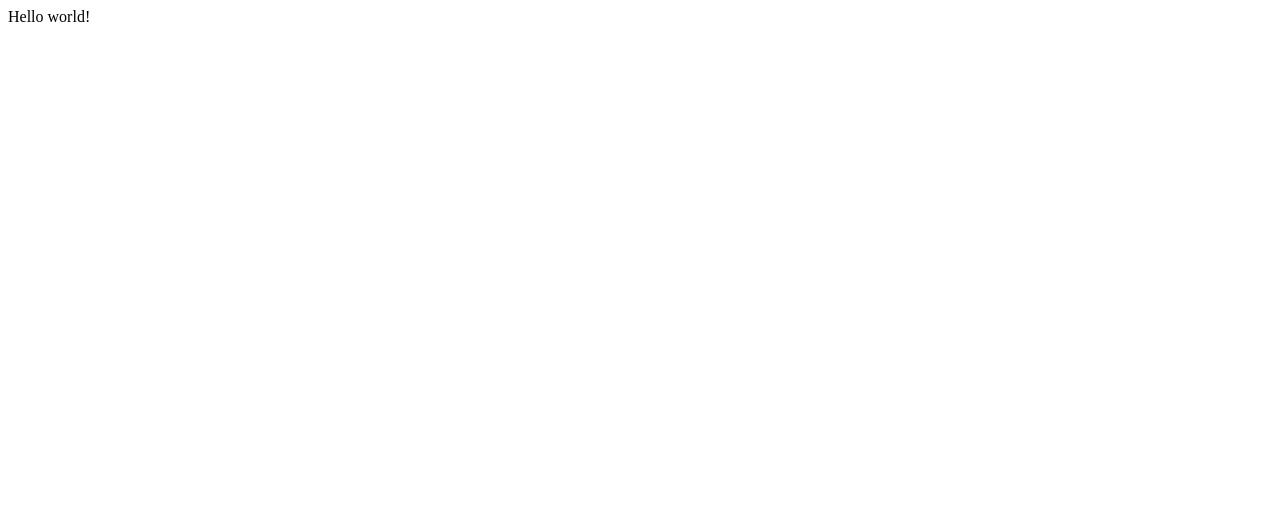
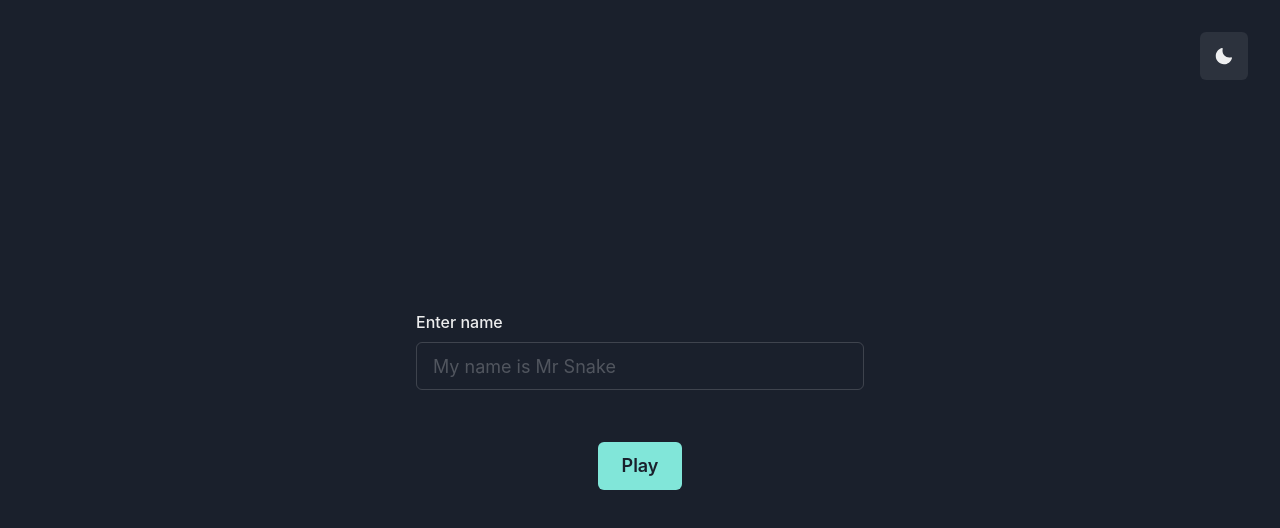
Before and after one commit to m-rejdych/multi-snake, a React app in the folder client/: page / in a window 1280 px wide. Shown: the top 528 px of the page. Built offline with nearby package versions, Linux system fonts and the light colour scheme.

Commit message:
Added Inital screen and Game selector screen.

```diff
--- a/client/src/App.jsx
+++ b/client/src/App.jsx
@@ -1,7 +1,21 @@
 import React from 'react';
+import { Route, Switch, Redirect } from 'react-router-dom';
+
+import ROUTES from './shared/constants/routes';
+import InitialScreen from './screens/InitialScreen';
+import GameSelectorScreen from './screens/GameSelectorScreen';
+import AppContainer from './shared/components/AppContainer';
 
 const App = () => {
-  return <div>Hello world!</div>
-}
+  const routes = (
+    <Switch>
+      <Route path={ROUTES.SELECT_GAME} component={GameSelectorScreen} />
+      <Route exact path={ROUTES.ROOT} component={InitialScreen} />
+      <Redirect to="/" />
+    </Switch>
+  );
+
+  return <AppContainer>{routes}</AppContainer>;
+};
 
 export default App;
--- a/client/src/index.js
+++ b/client/src/index.js
@@ -1,6 +1,17 @@
 import ReactDOM from 'react-dom';
 import React from 'react';
+import { BrowserRouter } from 'react-router-dom';
+import { ChakraProvider } from '@chakra-ui/react';
 
 import App from './App';
+import theme from './theme';
 
-ReactDOM.render(<App />, document.getElementById('root'));
+const Root = () => (
+  <BrowserRouter>
+    <ChakraProvider theme={theme}>
+      <App />
+    </ChakraProvider>
+  </BrowserRouter>
+);
+
+ReactDOM.render(<Root />, document.getElementById('root'));
--- /dev/null
+++ b/client/src/screens/GameSelectorScreen/GameSelectorScreen.jsx
@@ -0,0 +1,23 @@
+import React from 'react';
+
+import { Heading, Container, HStack, Button } from '@chakra-ui/react';
+
+const GameSelectorScreen = () => {
+  return (
+    <Container
+      height="100vh"
+      display="flex"
+      justifyContent="center"
+      alignItems="center"
+      flexDir="column"
+    >
+      <Heading mb={6}>Multi Snake 🐍</Heading>
+      <HStack spacing={6}>
+        <Button colorScheme="teal">Create new game</Button>
+        <Button colorScheme="purple">Join the game</Button>
+      </HStack>
+    </Container>
+  );
+};
+
+export default GameSelectorScreen;
--- /dev/null
+++ b/client/src/screens/GameSelectorScreen/index.js
@@ -0,0 +1 @@
+export { default } from './GameSelectorScreen';
--- /dev/null
+++ b/client/src/screens/InitialScreen/InitialScreen.jsx
@@ -0,0 +1,40 @@
+import React, { useState } from 'react';
+import { useHistory } from 'react-router-dom';
+import { Input, VStack, FormControl, FormLabel, FormHelperText, Button } from '@chakra-ui/react';
+
+import ROUTES from '../../shared/constants/routes';
+
+const InitialScreen = () => {
+  const [value, setValue] = useState('');
+  const [error, setError] = useState(false);
+  const history = useHistory();
+
+  const handleChange = (e) => {
+    setValue(e.target.value);
+  };
+
+  const handleClick = () => {
+    if (!value.trim().length) {
+      setError(true);
+    } else {
+      history.push(ROUTES.SELECT_GAME);
+    }
+  };
+
+  return (
+    <VStack spacing={5}>
+      <FormControl minW="md" minH="28">
+        <FormLabel>Enter name</FormLabel>
+        <Input placeholder="My name is Mr Snake" size="lg" value={value} onChange={handleChange} />
+        {error && (
+          <FormHelperText color="red.400">Don't be so shy! Enter your snake's name!</FormHelperText>
+        )}
+      </FormControl>
+      <Button size="lg" colorScheme="teal" onClick={handleClick}>
+        Play
+      </Button>
+    </VStack>
+  );
+};
+
+export default InitialScreen;
--- /dev/null
+++ b/client/src/screens/InitialScreen/index.js
@@ -0,0 +1 @@
+export { default } from './InitialScreen';
--- /dev/null
+++ b/client/src/shared/components/AppContainer.jsx
@@ -0,0 +1,30 @@
+import React from 'react';
+import { Container, useColorMode, IconButton } from '@chakra-ui/react';
+import { SunIcon, MoonIcon } from '@chakra-ui/icons';
+
+const AppContainer = ({ children }) => {
+  const { colorMode, toggleColorMode } = useColorMode();
+
+  return (
+    <Container
+      height="100vh"
+      display="flex"
+      alignItems="center"
+      justifyContent="center"
+      flexDir="column"
+    >
+      <IconButton
+        position="absolute"
+        size="lg"
+        borderRadius="md"
+        top={8}
+        right={8}
+        onClick={toggleColorMode}
+        icon={colorMode === 'light' ? <SunIcon /> : <MoonIcon />}
+      />
+      {children}
+    </Container>
+  );
+};
+
+export default AppContainer;
--- /dev/null
+++ b/client/src/shared/constants/routes.js
@@ -0,0 +1,4 @@
+export default {
+  ROOT: '/',
+  SELECT_GAME: '/select-game',
+};
--- /dev/null
+++ b/client/src/theme/index.js
@@ -0,0 +1,10 @@
+import { extendTheme } from '@chakra-ui/react';
+
+const config = {
+  initialColorMode: 'dark',
+  useSystemColorMode: false,
+};
+
+const theme = extendTheme({ config });
+
+export default theme;
--- a/client/webpack.common.js
+++ b/client/webpack.common.js
@@ -4,11 +4,6 @@ const { CleanWebpackPlugin } = require('clean-webpack-plugin');
 
 module.exports = {
   entry: './src/index.js',
-  output: {
-    filename: 'bundle.js',
-    path: path.resolve(__dirname, 'build'),
-    publicPath: 'auto',
-  },
   resolve: {
     extensions: ['', '.js', '.jsx'],
   },
@@ -22,12 +17,12 @@ module.exports = {
         test: /\.(jpe?g|png|svg)$/,
         type: 'asset/resource',
       },
-    ]
+    ],
   },
   plugins: [
     new HtmlWebpackPlugin({
       template: './public/index.html',
     }),
     new CleanWebpackPlugin(),
-  ]
-}
+  ],
+};
```
Also changed, not shown: client/package.json (+7 -1 lines), 1 other file (tests, documents, lock files or other folders).
